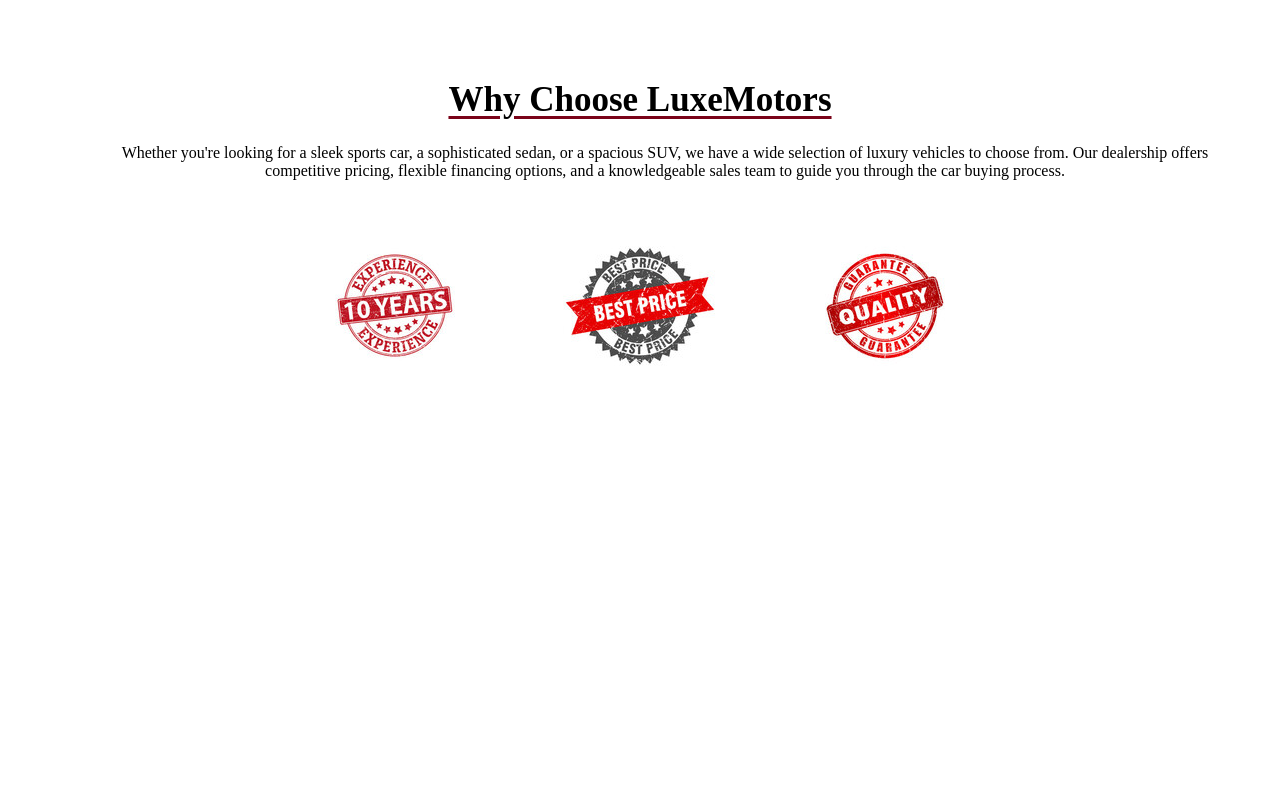
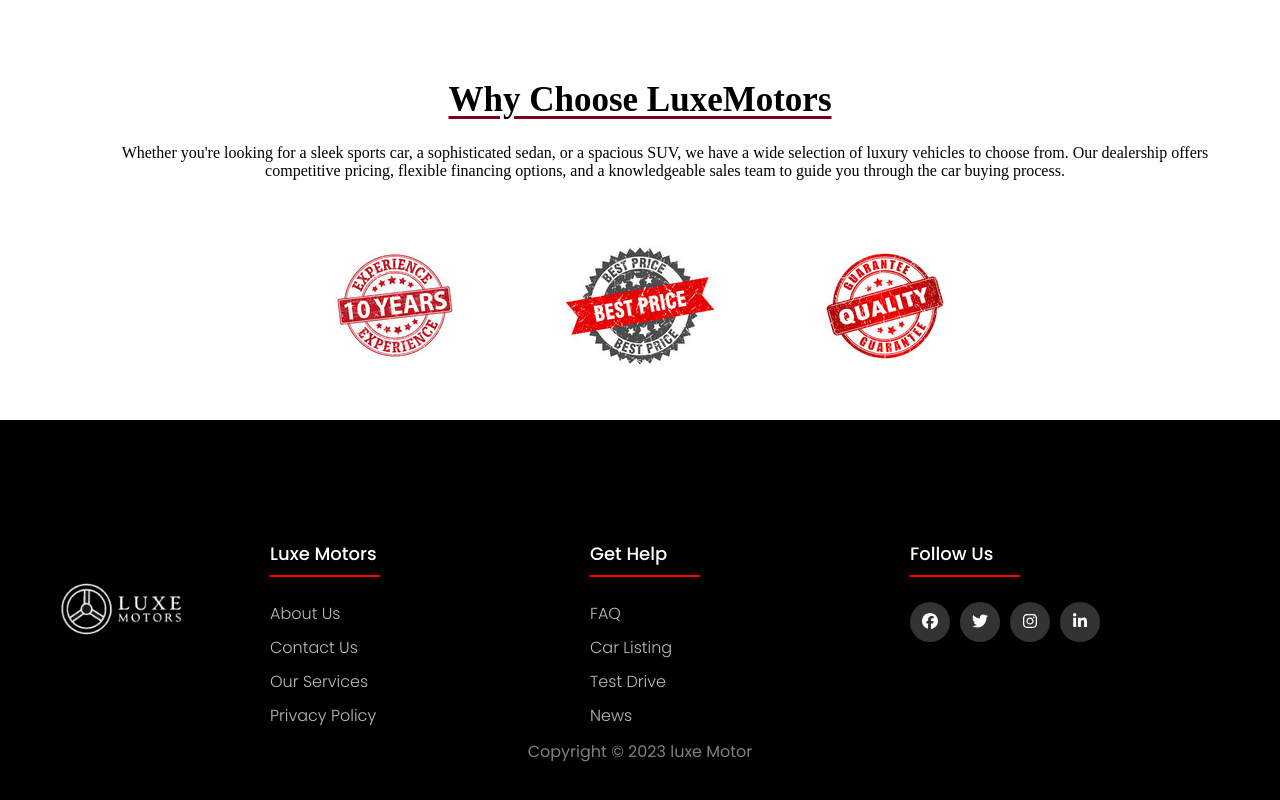
Before and after one commit to bechara-rizk/DealershipTeamOne, a Next.js app: page /home/aboutUs in a window 1280 px wide. Shown: the part 1122-1922 px from the top of the page. Before the commit the page ends 1542 px from the top, so only its background shows below. Built offline with nearby package versions, Linux system fonts and the light colour scheme.

Commit message:
Intergrated Footer to aboutUs page

```diff
--- a/src/pages/home/aboutUs.js
+++ b/src/pages/home/aboutUs.js
@@ -1,9 +1,10 @@
 import React from "react";
 import Navbar from '@/components/Navbar';
+import Footer from "@/components/Footer";
 
 const AboutUs = () => {
   return (
-    <><div class="black-block"></div><><div className="main-content">
+    <><><div class="black-block"></div><><div className="main-content">
       <Navbar />
     </div><div>
         <div className="about-us-container">
@@ -72,7 +73,7 @@
               pricing, flexible financing options, and a knowledgeable sales
               team to guide you through the car buying process.
             </p>
-            <div  className="whyluxe2">
+            <div className="whyluxe2">
 
               <div className="whyluxe">
                 <img
@@ -100,7 +101,9 @@
 
           </div>
         </div>
-      </div></></>
+      </div></></><><div class="black-block"></div><><div className="main-content">
+        <Footer />
+      </div>  </></></>
 
         );
         };
```
Lines whose indentation alone changed are shown as unchanged.
